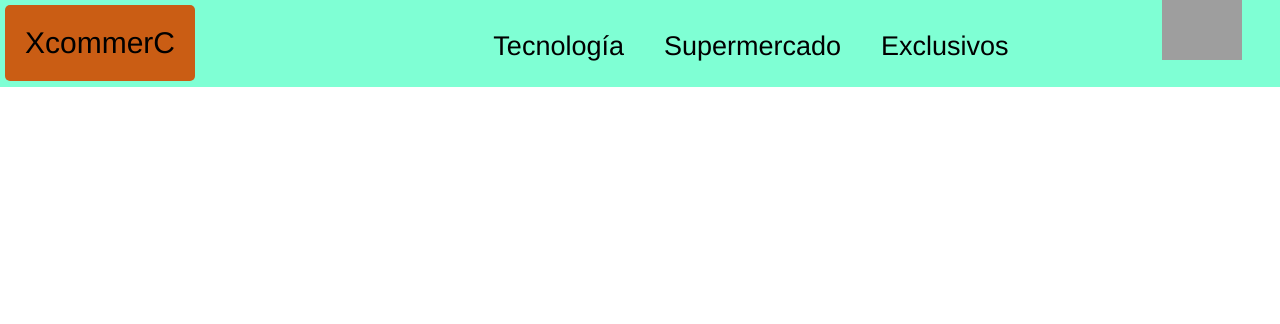
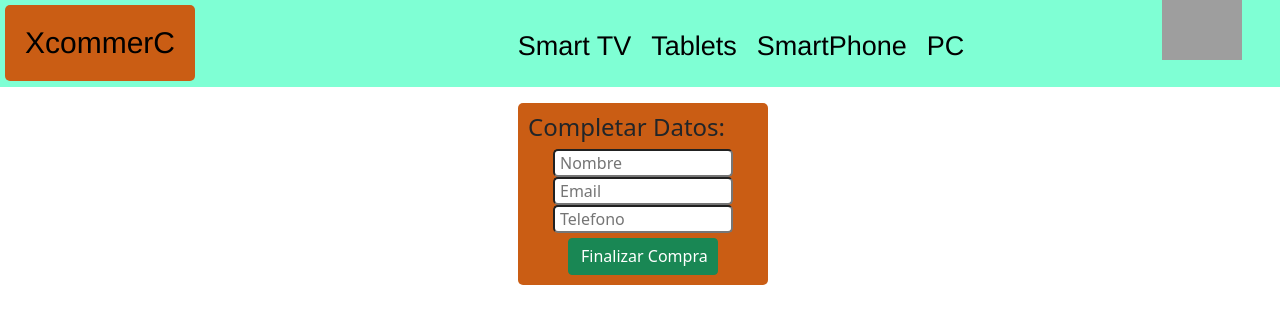
Before and after one commit to PAXCS/ReactJs-Proyecto-Paz, a React (Create React App) app in the folder xcommercepaz/: page /checkout in a window 1280 px wide. Shown: the top 324 px of the page. Built offline with nearby package versions, Linux system fonts and the light colour scheme; no server answers; the database is empty; grey boxes are pictures that could not be loaded.

Commit message:
Item Collection II

```diff
--- a/xcommercepaz/src/App.js
+++ b/xcommercepaz/src/App.js
@@ -3,6 +3,7 @@ import ItemListContainer from './pages/ItemListContainer';
 import ItemDetailContainer from './pages/ItemDetailContainer/ItemDetailContainer.jsx';
 import Cart from './pages/Cart/Cart.jsx';
 import {Routes, Route } from 'react-router-dom';
+import Checkout from './components/checkout/checkout.jsx';
 
 
 
@@ -15,6 +16,7 @@ function App() {
         <Route path='/cart' element={<Cart/>} />
         <Route path='/category/:categoryId' element={<ItemListContainer/>}/>
         <Route path='/Item/:id' element={<ItemDetailContainer/>}/>
+        <Route path='/checkout' element={<Checkout />}/>
       </Routes>
     </div>
   );
--- a/xcommercepaz/src/components/NavBar/NavBar.css
+++ b/xcommercepaz/src/components/NavBar/NavBar.css
@@ -9,6 +9,10 @@
     text-align: center;
 
 
+}
+
+.nav-active {
+    font-weight: bold;
 }
 
 .titulo {
--- a/xcommercepaz/src/components/NavBar/NavBar.jsx
+++ b/xcommercepaz/src/components/NavBar/NavBar.jsx
@@ -1,17 +1,42 @@
-import React from 'react';
+import React,  { useEffect, useState} from 'react';
 import { Link } from 'react-router-dom';
 import { NavLink } from 'react-router-dom';
+import { getFirestore, collection, getDocs } from 'firebase/firestore';
 import CartWidget from '../CartWidget';
 import './NavBar.css';
 
+
+function getCategories () {
+    const db = getFirestore();
+
+    const itemsCollection = collection(db,'items');
+
+    return getDocs(itemsCollection);
+}
+
 function NavBar(props) {
+
+    const [categories, setCategories] = useState([]);
+
+    useEffect(() => {
+        getCategories()
+            .then(snapshot => {
+                const categories = snapshot.docs.map(doc => doc.data().category);
+                setCategories(categories);
+
+            })
+    }, []);
+
     return (
         <div className='navBar-container'>
           <Link  to={'/'}><h1 className='titulo'>XcommerC</h1></Link>
                 <ul className='links'>
-                    <NavLink className='categorias' to='/category/tecnologia'><a className='categorias' href="#">Tecnología</a></NavLink>
-                    <NavLink  to='/category/supermercado'><a  href="#">Supermercado</a></NavLink>
-                    <NavLink  to='/category/exclusivos'><a  href="#">Exclusivos</a></NavLink>
+                    <li>
+                       <NavLink to='/category/smarttv' className={nav => nav.isActive ? 'nav-active' : ''}>Smart TV</NavLink>
+                       <NavLink to='/category/tablet' className={nav => nav.isActive ? 'nav-active' : ''}>Tablets</NavLink>
+                       <NavLink to='/category/smartphone' className={nav => nav.isActive ? 'nav-active' : ''}>SmartPhone</NavLink>
+                       <NavLink to='/category/pc' className={nav => nav.isActive ? 'nav-active' : ''}>PC</NavLink>
+                    </li>
                     <CartWidget/>
                 </ul>
         </div>
--- /dev/null
+++ b/xcommercepaz/src/components/checkout/checkout.css
@@ -0,0 +1,55 @@
+.form-container {
+    position: absolute;
+    right: 40%;
+    width: 250px;
+    background-color: rgb(202, 93, 20);
+    border-radius: 5px;
+    padding: 10px 10px 10px 10px;
+
+}
+
+.input-form {
+    width: 180px;
+    margin-left: 25px;
+}
+
+.submit-button {
+    width: 150px;
+    margin-left: 40px;
+    margin-top: 5px;
+    padding-top: 5px;
+
+}
+
+.fin-compra-container {
+
+    display: flex;
+    justify-content: center;
+    text-align: center;
+
+}
+
+.fin-compra {
+    background-color: rgb(202, 93, 20);
+    border-radius: 5px;
+    padding: 10px 5px;
+}
+
+.volver-button {
+    border-radius: 5px;
+    margin-top: 5px;
+    padding-left: 10px;
+    padding-right: 10px;
+}
+
+.orden-number {
+    background-color: rgb(127, 255, 212);
+    border-radius: 5px;
+    padding: 8px;
+    padding-top: 5px;
+}
+
+.agradecimiento {
+    margin-top: -10px;
+    padding-bottom: 10px;
+}
--- /dev/null
+++ b/xcommercepaz/src/components/checkout/checkout.jsx
@@ -0,0 +1,124 @@
+import {useState,useContext } from 'react';
+import { collection, addDoc} from "firebase/firestore";
+import { Link } from 'react-router-dom';
+import Spinner from '../spinner/Spinner';
+import db from '../..';
+import CartContext from '../../context/cart-context';
+import './checkout.css';
+
+
+const Checkout = () => {
+    // { buyer: { name, phone, email }, items: [{ id, title, price, amount }], date, total }
+
+    const {products,getCartQuantity,getTotalPrice, clear}= useContext(CartContext)
+
+    const [load, setLoad] = useState(false)
+    const [orderID, setOrderID] = useState()
+
+    const [buyer, setBuyer] = useState({
+        Nombre:'',
+        Email:'',
+        Telefono:''
+    })
+
+    const {Nombre, Email, Telefono} = buyer
+
+    const handleInputChange = (e) => {
+        setBuyer(({
+            ...buyer,
+            [e.target.name]:e.target.value
+        }))
+    }
+
+    const generateOrder = async (data) => {
+       setLoad(true)
+        try {
+            const col = collection(db,"Orders")
+            const order = await addDoc(col, data)
+            setOrderID(order.id)
+            clear()
+            setLoad(false)
+        } catch (error) {
+            console.log(error)
+        }
+    }
+
+    const handleSubmit = (e) => {
+        e.preventDefault()
+        const dia = new Date()
+        const items = products.map(e=> {return {id:e.id,title:e.title,price:e.price,quantity:e.quantity}})
+        const total = getTotalPrice()
+        const data = {buyer,items,dia,total}
+        console.log("data",data)
+        generateOrder(data)
+
+
+    }
+
+
+    return (
+        <>
+
+            {load ? <Spinner />
+                : (!orderID &&
+                <div className='form-container'>
+                    <h4 >Completar Datos:</h4>
+                    <form  onSubmit={handleSubmit}>
+                        <input
+                            className='input-form'
+                            type="text"
+                            name="Nombre"
+                            placeholder="Nombre"
+                            value={Nombre}
+                            onChange={handleInputChange}
+                            required
+                        />
+                        <br />
+                        <input
+                            className='input-form'
+                            type="email"
+                            name="Email"
+                            placeholder="Email"
+                            value={Email}
+                            onChange={handleInputChange}
+                            required
+                        />
+                        <br />
+                        <input
+                            className='input-form'
+                            type="number"
+                            name="Telefono"
+                            placeholder="Telefono"
+                            value={Telefono}
+                            onChange={handleInputChange}
+                            required
+                        />
+                        <br />
+                        <input
+
+                            type="submit"
+                            value="Finalizar Compra"
+                            className="btn btn-success submit-button"
+                        />
+                    </form>
+                </div>)
+            }
+
+            <div className='fin-compra-container'>
+            {
+                orderID && (
+                    <span className='fin-compra'>
+                        <h4>Compra finalizada con éxito.</h4>
+                        <h4 >Su código de compra es: </h4> <h4 className='orden-number'>{`${orderID}`}</h4>
+                        <h4 className='agradecimiento'><br />GRACIAS POR CONFIAR EN <br /> XCOMMERCE </h4>
+                        <Link  to="/"><button className='volver-button'>Volver a incio</button></Link>
+                    </span>
+                    )
+            }
+            </div>
+
+        </>
+    )
+}
+
+export default Checkout
--- /dev/null
+++ b/xcommercepaz/src/components/spinner/Spinner.css
@@ -0,0 +1,4 @@
+.spinner-style {
+    color: '#e4c360';
+    margin: 375;
+}
--- /dev/null
+++ b/xcommercepaz/src/components/spinner/Spinner.jsx
@@ -0,0 +1,17 @@
+import React  from 'react'
+import '../spinner/Spinner'
+
+const Spinner = () => {
+
+    return (
+        <>
+        {
+            <div className='d-flex justify-content-center'>
+                <div className='spinner-style' role='status' ></div>
+            </div>
+        }
+        </>
+    )
+}
+
+export default Spinner
--- a/xcommercepaz/src/context/cart-context.js
+++ b/xcommercepaz/src/context/cart-context.js
@@ -50,7 +50,7 @@ export const CartContextProvider = ({ children }) => {
             return total + value.price*value.quantity
         }, 0)
     }
-    console.log(getTotalPrice);
+
 
     return (
         <CartContext.Provider value={{
--- a/xcommercepaz/src/index.js
+++ b/xcommercepaz/src/index.js
@@ -7,6 +7,7 @@ import reportWebVitals from './reportWebVitals';
 import {BrowserRouter} from 'react-router-dom';
 import { CartContextProvider } from './context/cart-context';
 import { initializeApp } from "firebase/app";
+import { getFirestore } from 'firebase/firestore';
 
 const firebaseConfig = {
   apiKey: "AIzaSyAqkTLe-QWEpPz7cx9sk1lDaFvDF5o7rPg",
@@ -17,7 +18,10 @@ const firebaseConfig = {
   appId: "1:336050128332:web:9ba9f321ca8ab21bbe0969"
 };
 
-initializeApp(firebaseConfig);
+const app = initializeApp(firebaseConfig);
+const db = getFirestore(app);
+
+export default db;
 
 ReactDOM.render(
   <React.StrictMode>
--- a/xcommercepaz/src/pages/Cart/Cart.jsx
+++ b/xcommercepaz/src/pages/Cart/Cart.jsx
@@ -14,7 +14,10 @@ function Cart(){
                     {cartCtx.products.length !==0?
                     <div className='detail-info-container'>
                         <h2 className="total-price">Precio total: ${cartCtx.getTotalPrice()}</h2>
-                        <button className="terminar-compra">Terminar compra</button>
+                        <Link to='/checkout'>
+                            <button className="terminar-compra">Terminar compra</button>
+                        </Link>
+
                     </div>:
                     <div className="empty-container row col-4">
                         <h2>No hay productos en el carrito</h2>
```
Also changed, not shown: xcommercepaz/src/pages/ItemListContainer/index.jsx (+6 -1 lines), xcommercepaz/XcommerC.gif (added).
